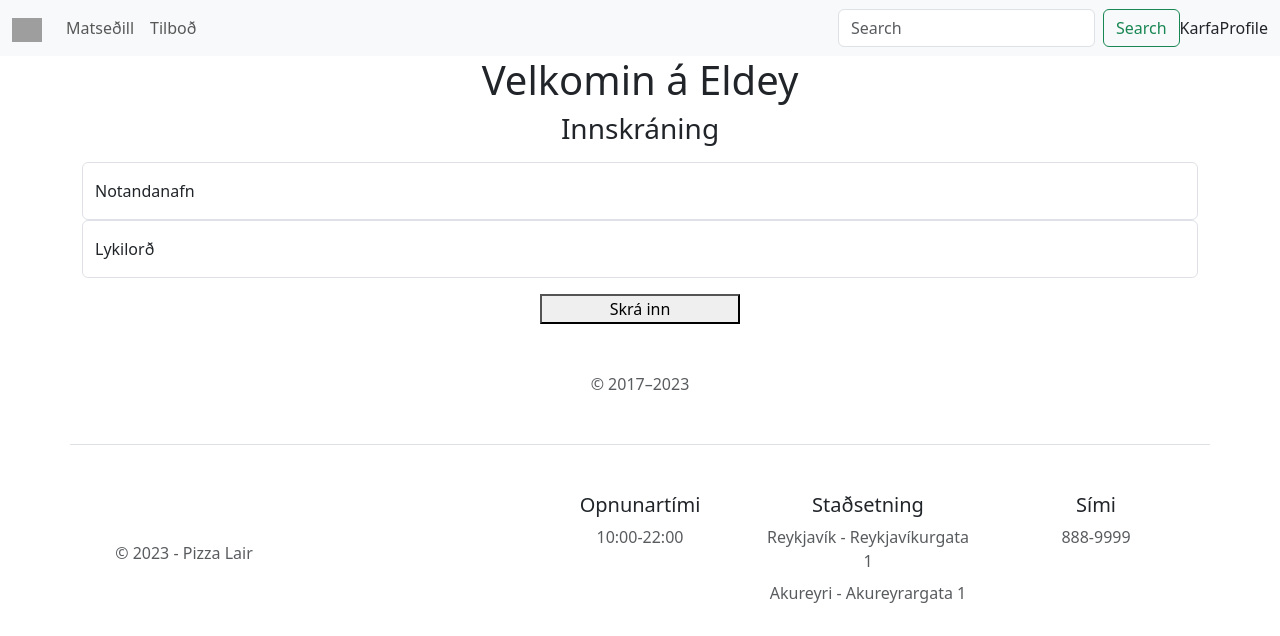
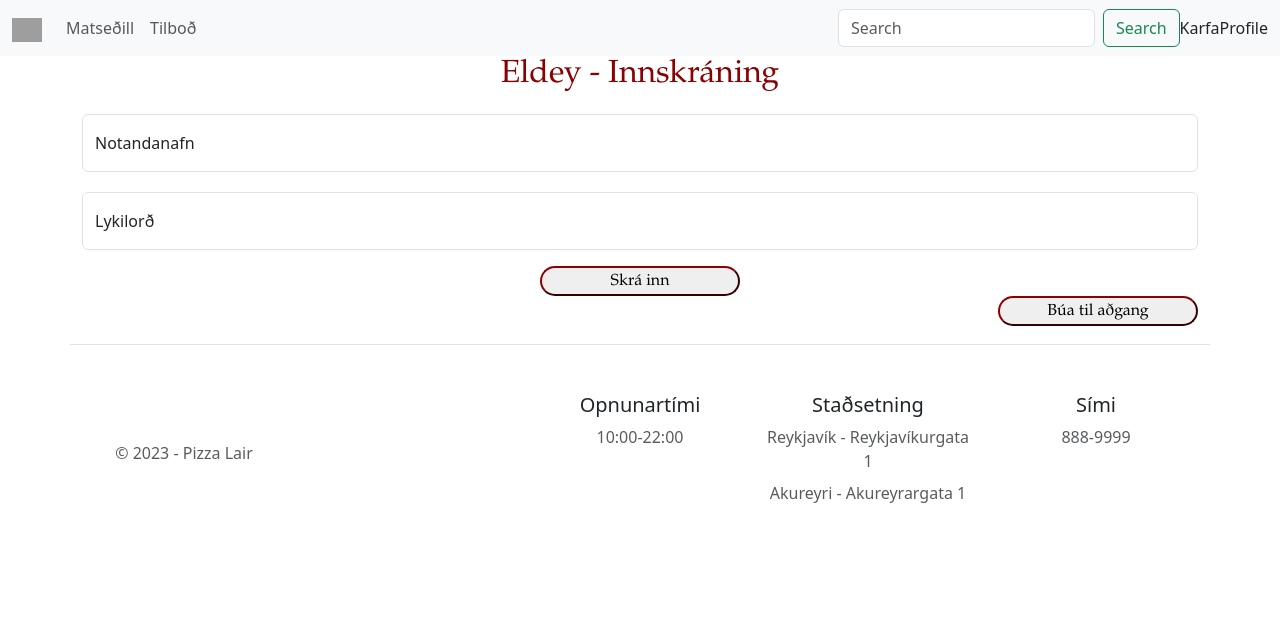
Before and after one commit to LightMH/PizzaLair, a Django app: page /user/ in a window 1280 px wide. Shown: the top 636 px of the page. Run offline with Django 4.2, Linux system fonts and the light colour scheme; grey boxes are pictures that could not be loaded.

Commit message:
Lagaði innskráninguna og setti rauðan lit á sumum stöðum

```diff
--- a/static/css/user.css
+++ b/static/css/user.css
@@ -1,4 +1,25 @@
+.signInHeader {
+    color: darkred;
+    font-family: "Book Antiqua";
+    font-size: xx-large;
+}
 .signInBtn {
     width: 200px;
     height: fit-content;
+    border-radius: 20px;
+    border-color: darkred;
+    font-family: "Book Antiqua";
 }
+
+.form-floating {
+    margin-top: 20px;
+}
+
+.signUpBtn {
+    width: 200px;
+    float: right;
+    height: fit-content;
+    border-radius: 20px;
+    border-color: darkred;
+    font-family: "Book Antiqua";
+}
--- a/templates/User/user.html
+++ b/templates/User/user.html
@@ -21,8 +21,7 @@
 
 <main class="form-signin w-100 m-auto">
   <form>
-    <h1 class="h3 mb-3 fw-normal">Innskráning</h1>
-
+    <h1 class="signInHeader">Eldey - Innskráning</h1>
     <div class="form-floating">
       <input type="text" class="form-control" id="floatingInput" placeholder="JónJóns">
       <label for="floatingInput">Notandanafn</label>
@@ -35,8 +34,8 @@
     <div class="checkbox mb-3">
     </div>
     <button class="signInBtn" type="submit">Skrá inn</button>
-    <p class="mt-5 mb-3 text-body-secondary">&copy; 2017–2023</p>
   </form>
+    <button class="signUpBtn" type="submit">Búa til aðgang</button>
 </main>
 
   </body>
--- a/templates/base.html
+++ b/templates/base.html
@@ -10,7 +10,6 @@
 <body>
     {% include 'navigationbar.html' %}
     <div class="container">
-    <h1>Velkomin á Eldey</h1>
     {% block content %}
     {% endblock %}
     </div>
```
